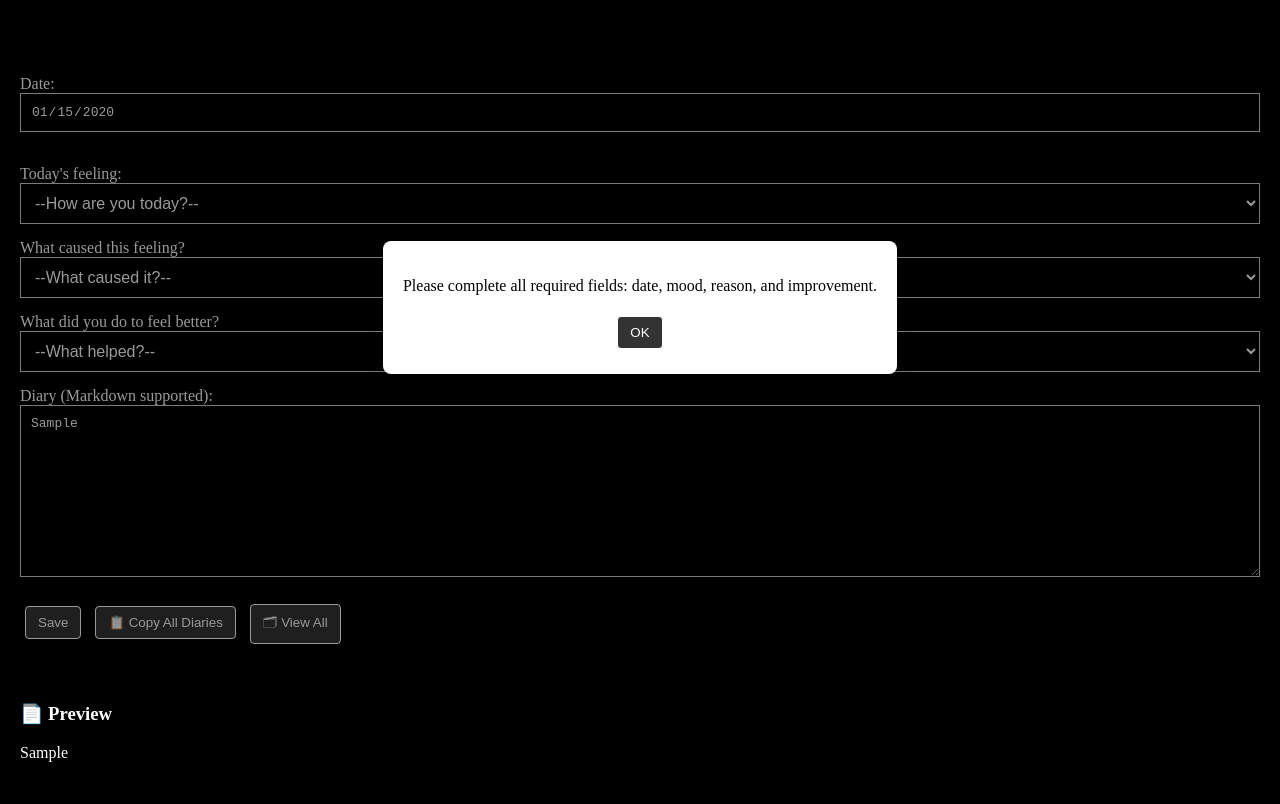
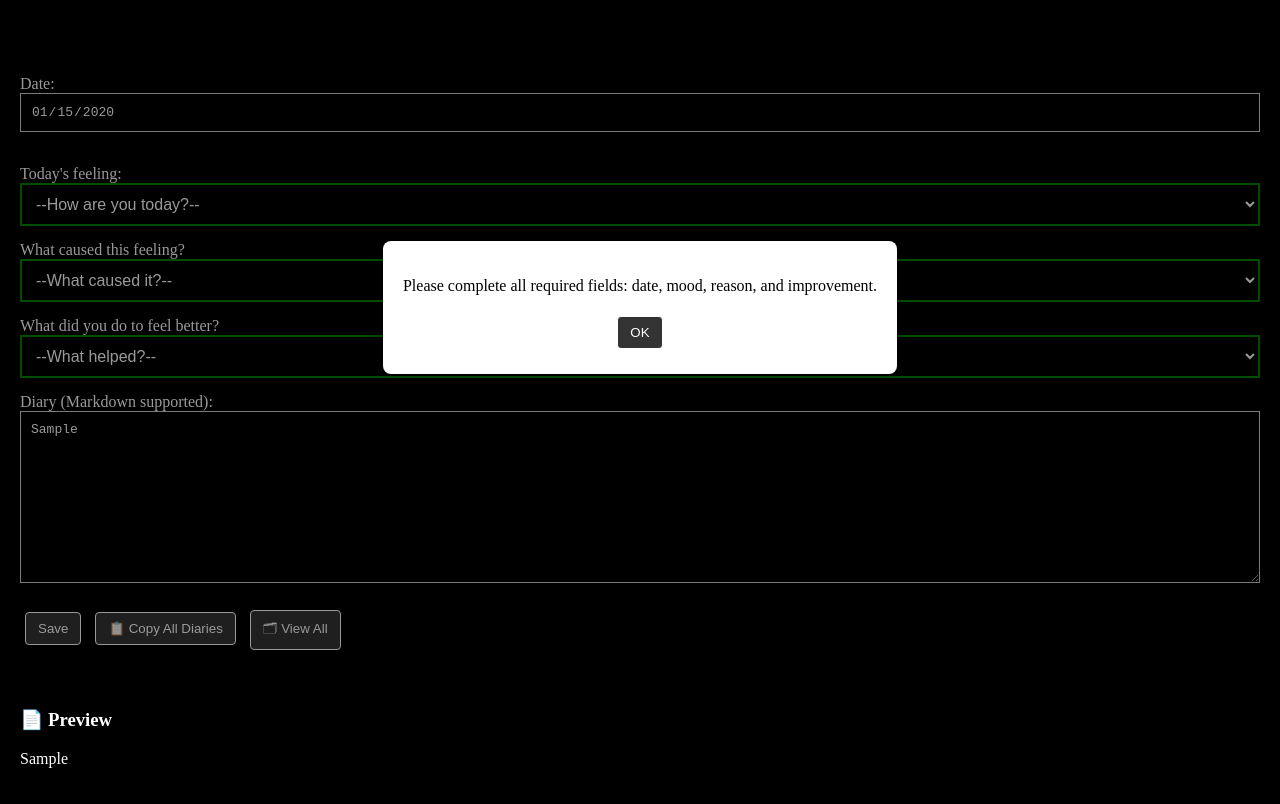
Before and after one commit to tarowillmakeitright/diary-app, a website: page public/index.html in a window 1280 px wide. Both pictures are taken after typing "2020-01-15", "Sample" into the empty fields and a click on the button "Save". Shown: the part 93-897 px from the top of the page. Drawn offline with nearby package versions, Linux system fonts and the light colour scheme; a web font is replaced by a local one.

Commit message:
after 'Please complete all required fields: date, mood, reason, and improvement.' dailog says the collumn gets highlighted as green

```diff
--- a/public/index.html
+++ b/public/index.html
@@ -57,6 +57,10 @@
       box-sizing: border-box;
       font-size: 1em;
     }
+    /*error 対応*/
+    input.error, select.error, textarea.error {
+  border: 2px solid green;
+}
 
 
     section {
```
